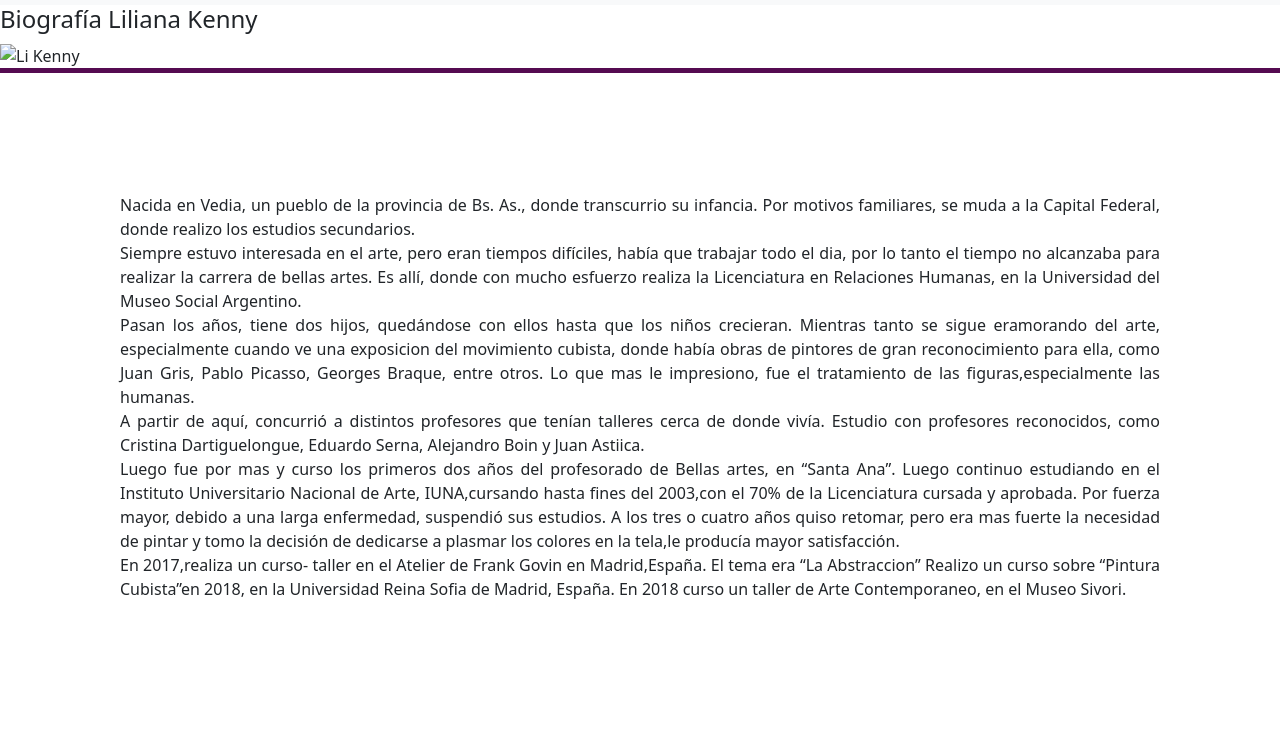
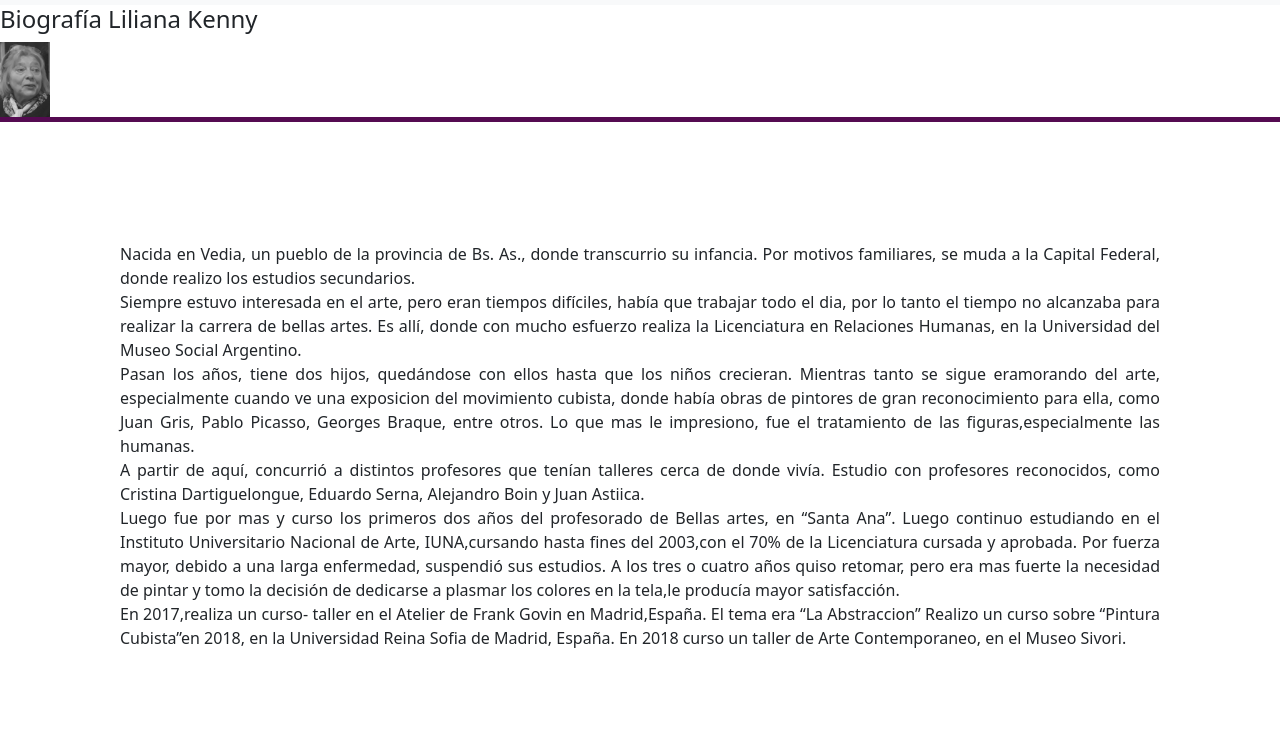
Before and after one commit to gastonlk/LiKennyArt, a plain HTML site: page biografia.html in a window 1280 px wide. Shown: the part 51-792 px from the top of the page. Drawn offline with Linux system fonts and the light colour scheme; the site is published under a folder, as on GitHub Pages, so addresses that start at the root find nothing.

Commit message:
correcion ruta de imagen en biografia

```diff
--- a/biografia.html
+++ b/biografia.html
@@ -76,7 +76,7 @@
    <section class="grid-section" >
     <div class="tituloBiografia"></div>
    <h4>Biografía Liliana Kenny</h4>
-<div class="likenny"><img width="50" src="/imagenes/li_Kenny.jpg" alt="Li Kenny">
+<div class="likenny"><img width="50" src="imagenes/li_Kenny.jpg" alt="Li Kenny">
 </div>
 <span class="linea"></span>
        <p class="biografia" >  Nacida en Vedia, un pueblo de la provincia de Bs. As., donde transcurrio su infancia.
```
